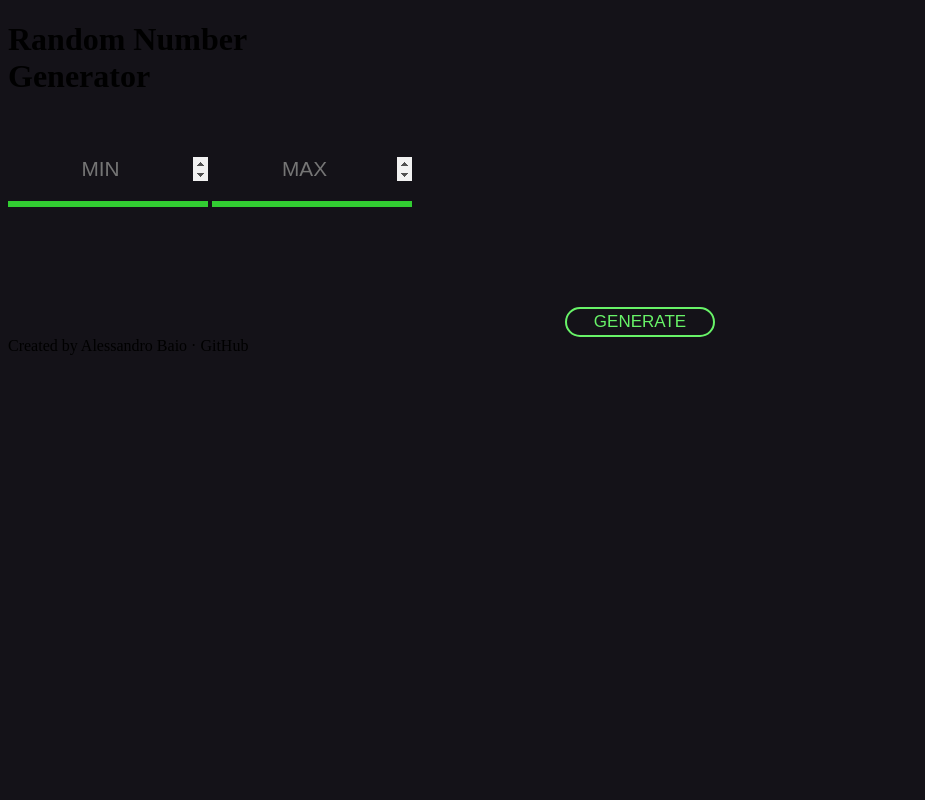
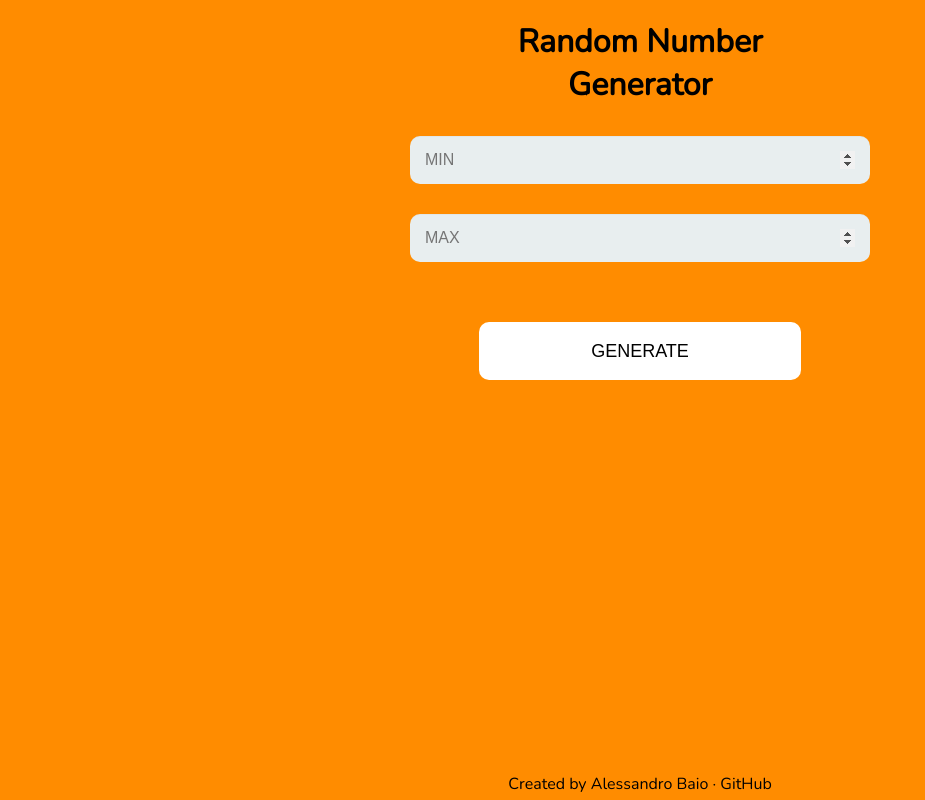
Before and after one commit to ale-006/RandomNumber, a plain HTML site: page index.html in a window 1280 px wide. Shown: the whole page, without its empty margins (0-925 px from the left). Drawn offline with nearby package versions, Linux system fonts and the light colour scheme.

Commit message:
Update style.css

```diff
--- a/style.css
+++ b/style.css
@@ -1,84 +1,144 @@
-* {
-    user-select: none;
-    user-zoom: none;
+*, *:before, *:after {
+  -moz-box-sizing: border-box;
+  -webkit-box-sizing: border-box;
+  box-sizing: border-box;
 }
 
 body {
-background-color: #141218;
+  font-family: 'Nunito', sans-serif;
+  background-color: darkorange;
 }
-@import url('https://fonts.googleapis.com/css2?family=Anton&display=swap');
-p {
-    color: black;
-    font-family: 'Bebas Neue', cursive;    size: 30px;
-    font-size: 30px;
-    letter-spacing: 0px;
-    word-spacing: 0px;
+
+.form {
+  max-width: 500px;
+  margin: 10px auto;
+  padding: 10px 20px;
+  border-radius: 8px;
 }
+
+h1 {
+  margin: 0 0 30px 0;
+  text-align: center;
+}
+
+input[type="text"],
+input[type="password"],
+input[type="date"],
+input[type="datetime"],
+input[type="email"],
+input[type="number"],
+input[type="search"],
+input[type="tel"],
+input[type="time"],
+input[type="url"],
+textarea,
+select {
+  border-radius: 10px;
+  background: rgba(255,255,255,0.1);
+  border: none;
+  font-size: 16px;
+  height: auto;
+  margin: 0;
+  outline: 0;
+  padding: 15px;
+  width: 100%;
+  background-color: #e8eeef;
+  color: #8a97a0;
+  box-shadow: 0 1px 0 rgba(0,0,0,0.03) inset;
+  margin-bottom: 30px;
+}
+input:hover {
+  background-color: black;
+  color: white;
+}
+
+input[type="radio"],
+input[type="checkbox"] {
+  margin: 0 4px 8px 0;
+}
+
+select {
+  padding: 6px;
+  height: 32px;
+  border-radius: 2px;
+}
+
 button {
-    display: inline-flex;
-    text-decoration: none;
-    color: #68f368;
-    background-color: #141218;
-    border: 2px solid #68f368;
-    border-radius: 30px;
-    width: 150px;
-    height: 30px;
-    font-family: 'Anton', sans-serif;
-    margin-top: 50px;
-    font-size: 17px;
-    text-align: center;
-    align-items: center;
-    justify-content: center;
-    transition: all 0.2s ease-in-out;
-    cursor: pointer;
+  padding: 19px 39px 18px 39px;
+  color: #FFF;
+  background-color: #fff;
+  font-size: 18px;
+  text-align: center;
+  font-style: normal;
+  border-radius: 5px;
+  border: none;
+  width: 70%;
+  border-radius: 10px;
+  margin-bottom: 10px;
+  color: black;
 }
 button:hover {
-    color: #141218;
-    background-color: #68f368;
-    transform: scale(1.05);
-    cursor: pointer;
-    font-family: 'Anton', sans-serif;
+  background-color: black;
+  color: white;
 }
 
-input {
-    margin-top: 20px;
-    text-align: center;
-    width: 200px;
-    height: 50px;
-    border: 0;
-    border-bottom: 6px solid limegreen;
-    font-family: 'Anton', sans-serif;
-    font-size: 1.3rem;
-    color: #fff;
-    padding: 7px 0;
-    background: transparent;
-    transition: 0.2s ease-in-out;
+footer {
+  position: fixed;
+  bottom: 5px;
+  left: 0;
+  text-align: center;
+  width: 100%;
 }
 
+fieldset {
+  margin-bottom: 30px;
+  border: none;
+}
 
-input:focus {
-    border-bottom: 6px solid #8EFF33;
+legend {
+  font-size: 1.4em;
+  margin-bottom: 10px;
 }
-input:hover {
-    transition: 0.2s ease-in-out;
-    color: #1aff00;
+
+label {
+  display: block;
 }
+
 .result {
-    color: #68f368;
-    font-family: 'Anton', sans-serif;
-    text-align: center;
-    justify-content: center;
-    align-items: center;
-    margin-top: 50px;
-    font-size: 70px;
+  text-decoration: solid;
+  display: block;
+  align-content: center;
+  text-align: center;
+  margin-top: 0px;
+  margin-bottom: 30px;
+  font-size: 70px;
 }
-.credits {
-    color: #68f368;
-    font-family: 'Anton', sans-serif;
-    text-align: center;
-    justify-content: center;
-    align-items: center;
-    font-size: 20px;
+
+label.light {
+  font-weight: 300;
+  display: inline;
+}
+
+.number {
+  background-color: #5fcf80;
+  color: #fff;
+  height: 30px;
+  width: 30px;
+  display: inline-block;
+  font-size: 0.8em;
+  margin-right: 4px;
+  line-height: 30px;
+  text-align: center;
+  text-shadow: 0 1px 0 rgba(255,255,255,0.2);
+  border-radius: 100%;
+}
+
+@media screen and (min-width: 480px) {
+
+  form {
+    max-width: 480px;
+  }
+
 }
 
 input[type=number]::-webkit-inner-spin-button,
```
